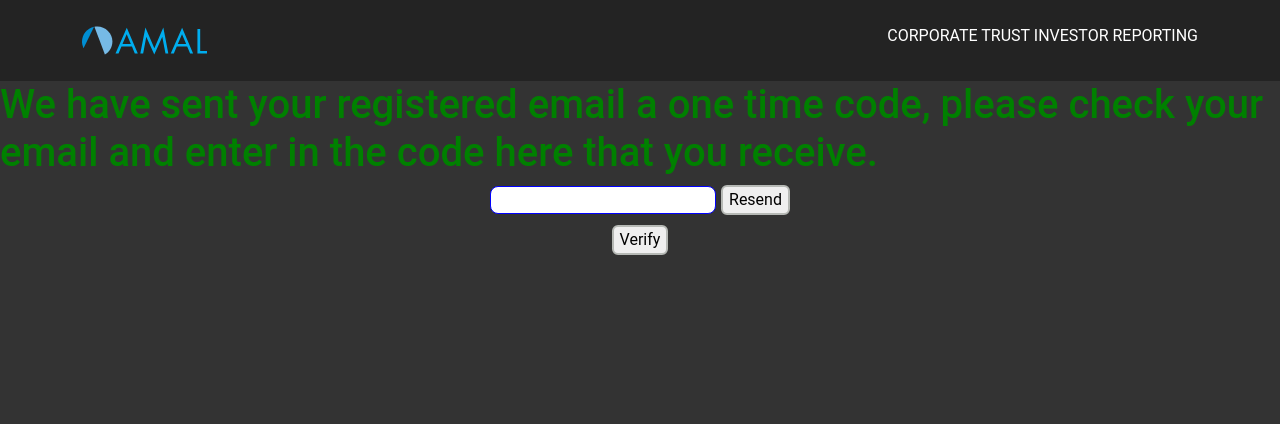
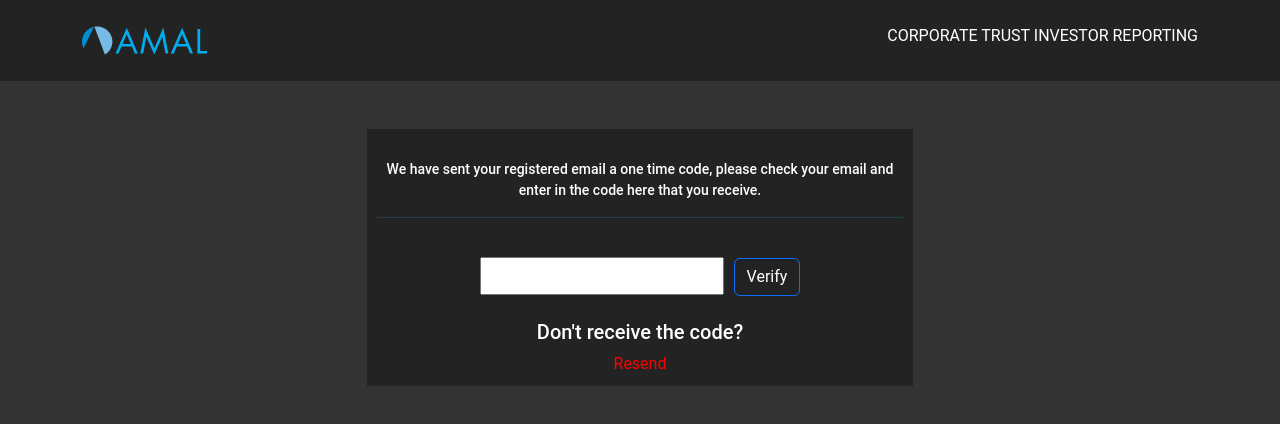
Before and after one commit to ikbalrazu/investmentportal-frontend, a React (Create React App) app: page /emailotpverify in a window 1280 px wide. Shown: the top 424 px of the page. Built offline with nearby package versions, Linux system fonts and the light colour scheme; no server answers.

Commit message:
start email opt  and registation

```diff
--- a/src/Component/EmailOTPVerify.js
+++ b/src/Component/EmailOTPVerify.js
@@ -1,16 +1,17 @@
-import React, {useEffect, useState, useRef, useContext} from "react";
+import React, { useEffect, useState, useRef, useContext } from "react";
 import axios from "axios";
-import { useNavigate,useLocation } from "react-router-dom";
+import { useNavigate, useLocation } from "react-router-dom";
 import LoginTopHeader from "../Sheard/LoginTopHeader";
-import './EmailOTPVerify.css';
+import "./EmailOTPVerify.css";
 import { AppContext } from "../context/Context";
+import classes from "./EmailOtp.module.css";
 
 const EmailOTPVerify = () => {
   const locatiion = useLocation();
   const dashboard = useNavigate();
   const userInfo = JSON.parse(localStorage.getItem("userinfo"));
-    const [randomotp,setRandomOtp] = useState();
-    const [otp,setOtp] = useState();
+  const [randomotp, setRandomOtp] = useState();
+  const [otp, setOtp] = useState();
   //const [dealsid,setDealsId] = useState([]);
 
   //const {setDealsId,deals} = useContext(AppContext);
@@ -21,17 +22,14 @@ const EmailOTPVerify = () => {
   const verifyPin = () => {
     // console.log(typeof(randomotp));
     // console.log(typeof(otp));
-        if(!otp){
+    if (!otp) {
       alertmsg.current.style.color = "red";
       setMSG("Plz enter otp!");
     }
 
-
-        if(otp === randomotp.toString()){
+    if (otp === randomotp.toString()) {
       //console.log("two factor authentication successfully done");
       //console.log(locatiion?.state?.Deals_Allowed_for_Access);
-
-
 
       localStorage.setItem(
         "userinfo",
@@ -51,48 +49,119 @@ const EmailOTPVerify = () => {
       // }
 
       dashboard("/home");
-        }else{
+    } else {
       alertmsg.current.style.color = "red";
-            setMSG("Please check your email again as the OTP you have entered is incorrect.");
+      setMSG(
+        "Please check your email again as the OTP you have entered is incorrect."
+      );
     }
-    }
+  };
 
   const sendEmail = () => {
     const email = locatiion?.state?.Email;
     const otpPin = Math.floor(1000 + Math.random() * 9000);
     setRandomOtp(otpPin);
-        axios.post("https://investmentportal.herokuapp.com/sendOTPVerificationEmail",{email,otpPin}).then(function(data){
+    axios
+      .post("https://investmentportal.herokuapp.com/sendOTPVerificationEmail", {
+        email,
+        otpPin,
+      })
+      .then(function (data) {
         console.log(data?.data?.message);
-            alertmsg.current.style.color = "green";
+        alertmsg.current.style.color = "#02A5E2";
         setMSG("Plz check your email! We resend otp.");
-        })
-    }
+      });
+  };
 
-
-    useEffect(()=>{
+  useEffect(() => {
     const email = locatiion?.state?.Email;
     const otpPin = Math.floor(1000 + Math.random() * 9000);
     setRandomOtp(otpPin);
-        axios.post("https://investmentportal.herokuapp.com/sendOTPVerificationEmail",{email,otpPin}).then(function(data){
+    axios
+      .post("https://investmentportal.herokuapp.com/sendOTPVerificationEmail", {
+        email,
+        otpPin,
+      })
+      .then(function (data) {
         console.log(data?.data?.message);
-        })
-    },[]);
+      });
+  }, []);
 
-    return(
+  return (
+    <>
+      <LoginTopHeader></LoginTopHeader>
+
+      <div class="container">
+        <div class="row justify-content-md-center">
+          <div class="col-md-6 text-center">
+            <div class="row">
+              <div className="col-sm-12 mt-5 ">
+                <div className={classes.bgWhite}>
+                  <div className={classes.title}>
+                    We have sent your registered email a one time code, please
+                    check your email and enter in the code here that you
+                    receive.
+                  </div>
+
+                  <hr className={classes.line} />
+
+                  <input
+                    className={classes.otpinput}
+                    type="text"
+                    onChange={(e) => setOtp(e.target.value)}
+                    placeholder="Enter pin"
+                  />
+                  <button
+                    className="btn btn-primary btn-block mt-4 mb-4 customBtn"
+                    onClick={verifyPin}
+                  >
+                    Verify
+                  </button>
+
                   <div>
-            <LoginTopHeader></LoginTopHeader>
-            <h1 style={{color:"green"}}>We have sent your registered email a one time code, please check your email and enter in the code here that you receive.</h1>
+                    <h5 className="text-white"> Don't receive the code? </h5>
+
+                    <div>
+                      <a className={classes.resendBtn} onClick={sendEmail}>
+                        Resend
+                      </a>
+                    </div>
+                  </div>
+                </div>
+              </div>
+            </div>
+          </div>
+        </div>
+      </div>
+        <div className={classes.alert_message} ref={alertmsg}>{msg}</div>
+
+      {/* New DEsign End  */}
+      {/*
+      <div>
+        <h1 style={{ color: "green" }}>
+          We have sent your registered email a one time code, please check your
+          email and enter in the code here that you receive.
+        </h1>
         <div className="content">
           <div>
-                <input className="otpinput" type="text" onChange={(e)=>setOtp(e.target.value)} placeholder='Enter pin'/>
-                <button className="resendbtn" onClick={sendEmail}>Resend</button>
+            <input
+              className="otpinput"
+              type="text"
+              onChange={(e) => setOtp(e.target.value)}
+              placeholder="Enter pin"
+            />
+            <button className="resendbtn" onClick={sendEmail}>
+              Resend
+            </button>
           </div>
 
-            <button className="verifybtn" onClick={verifyPin}>Verify</button>
-            <p ref={alertmsg}>{msg}</p>
-            </div>
+          <button className="verifybtn" onClick={verifyPin}>
+            Verify
+          </button>
 
         </div>
-    )
-}
+      </div> */}
+    </>
+  );
+};
 export default EmailOTPVerify;
--- /dev/null
+++ b/src/Component/EmailOtp.module.css
@@ -0,0 +1,42 @@
+
+.bgWhite{
+    background:#232323;
+    padding: 10px;
+  }
+
+  .title{
+    font-weight:500;
+    margin-top:20px;
+    font-size:14px;
+    color:#fff;
+  }
+  .line{
+    color: #0694C9;
+    margin-top: 1rem;
+  }
+  .customBtn{
+    border-radius:0px;
+    padding:10px;
+  }
+  .otpinput{
+    margin-right: 10px;
+    padding: 5px 10px;
+    outline:none;
+  }
+
+.resendBtn {
+    color: red;
+    text-decoration: none;
+    cursor: -webkit-grab;
+     cursor: grab;
+
+}
+
+.alert_message {
+    padding: 20px;
+    color:   #02A5E2;
+    text-align: center;
+    margin-top: 0.4rem;
+
+
+  }
--- a/src/Component/Login.js
+++ b/src/Component/Login.js
@@ -170,7 +170,7 @@ const Login = () => {
           </h3>
 
           {/* Login section design  Start */}
-          <div className="col-lg-8 col-md-8 col-sm-12 col-12 ">
+          <div className="col-lg-12 col-md-12 col-sm-12 col-12 ">
             {" "}
             <section
               className="p-4 mt-4"
--- a/src/Component/Registration.js
+++ b/src/Component/Registration.js
@@ -106,16 +106,16 @@ const Registration = () => {
   return (
     <div>
       <div className="container">
-        <div className=" row">
+        <div className="row justify-content-md-center">
           <h3 className="text-white text-start mt-5 mb-4">
-            {" "}
+
             Welcome to AMAL Trustees
           </h3>
 
           {/* Registration all details start  */}
 
           <section
-            className="col-lg-8 col-md-8 col-sm-12 col-12"
+            className="col-lg-12 col-md-12 col-sm-12 col-12"
             style={{
               backgroundColor: "#00ADEE",
               padding: 20,
```
Lines whose indentation alone changed are shown as unchanged.
